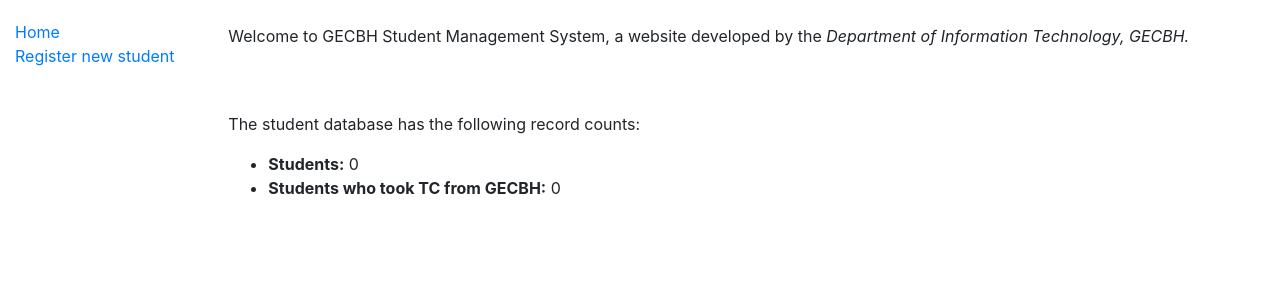
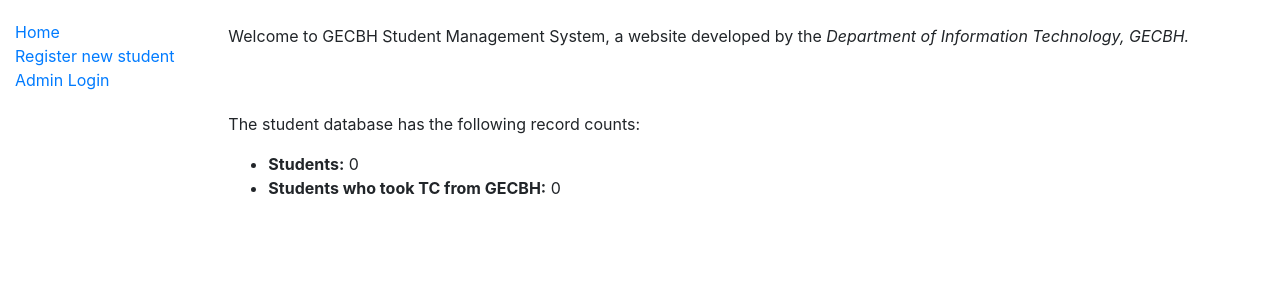
Before and after one commit to ashwintitus14/register, a Django app: page /studreg/ in a window 1280 px wide. Shown: the part 82-382 px from the top of the page. Run offline with Django 3.2, Linux system fonts and the light colour scheme; data that the repository does not hold is empty; some libraries are stand-ins or nearby versions.

Commit message:
Update base_generic.html

```diff
--- a/register/studreg/templates/base_generic.html
+++ b/register/studreg/templates/base_generic.html
@@ -20,6 +20,7 @@
         <ul class="sidebar-nav">
           <li><a href="{% url 'index' %}">Home</a></li>
           <li><a href="{% url 'new_student' %}">Register new student</a></li>
+          <li><a href="{% url 'admin' %}">Admin Login</a></li>
         </ul>
      {% endblock %}
       </div>
```
